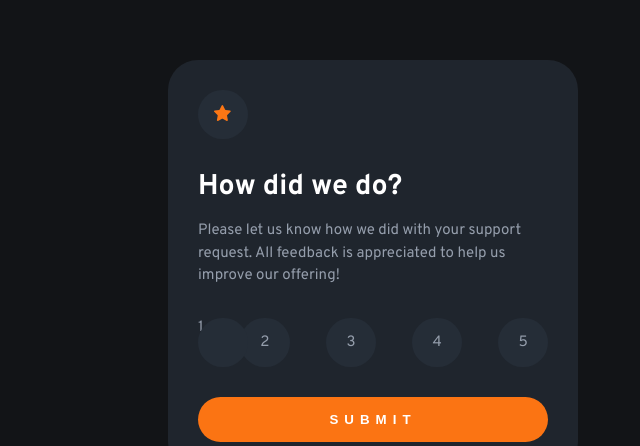
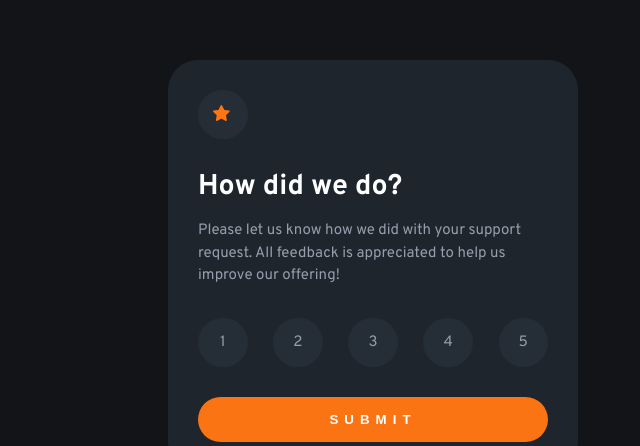
Before and after one commit to gszul/fm-interactive-rating-component-main, a plain HTML site: page index.html in a window 1280 px wide. Shown: the part 134-580 px from the top of the page, 267-907 px from the left. Drawn offline with Linux system fonts and the light colour scheme.

Commit message:
added support for Firefox (without :has)

```diff
--- a/index.html
+++ b/index.html
@@ -26,13 +26,26 @@
             <p>Please let us know how we did with your support request. All feedback is appreciated to help us improve our offering!</p>
             <form action="index.html" method="GET" onsubmit="displayThanks(event)">
                 <fieldset id="rate-wrapper">
-                    <label for="rate_1">1</label>
-                    <input type="radio" id="rate_1" class="circle" name="rate" value="1" required>
-                    <label class="circle" for="rate_2"><input type="radio" id="rate_2" name="rate" value="2" required>2</label>
-                    <label class="circle"><input type="radio" name="rate" value="3" required>3</label>
-                    <label class="circle"><input type="radio" name="rate" value="4" required>4</label>
-                    <label class="circle"><input type="radio" name="rate" value="5" required>5</label>
-                    <input type="radio" name="rate" value="6" required>
+                    <label for="rate_1" class="circle rate">
+                        <input type="radio" id="rate_1" class="circle" name="rate" value="1" required>
+                        <span>1</span>
+                    </label>
+                    <label for="rate_2" class="circle rate">
+                        <input type="radio" id="rate_2" class="circle" name="rate" value="2" required>
+                        <span>2</span>
+                    </label>
+                    <label for="rate_3" class="circle rate">
+                        <input type="radio" id="rate_3" class="circle" name="rate" value="3" required>
+                        <span>3</span>
+                    </label>
+                    <label for="rate_4" class="circle rate">
+                        <input type="radio" id="rate_4" class="circle" name="rate" value="4" required>
+                        <span>4</span>
+                    </label>
+                    <label for="rate_5" class="circle rate">
+                        <input type="radio" id="rate_5" class="circle" name="rate" value="5" required>
+                        <span>5</span>
+                    </label>
                 </fieldset>
                 <input type="submit" value="SUBMIT">
             </form>
--- a/styles.css
+++ b/styles.css
@@ -46,9 +46,6 @@ section {
     border-radius: 50%;
     padding: 1rem;
     background-color: var(--secondary-color);
-    text-align: center;
-    display: inline-block;
-    vertical-align: middle;
 }
 
 #star {
@@ -76,18 +73,30 @@ p {
     border: 0;
 }
 
+.rate {
+    display: grid;
+    position: relative;
+    align-items: center;
+    justify-content: center;
+    background: transparent;
+    z-index: 0;
+}
+
 input[type="radio"] {
     appearance: unset;
     position: absolute;
+    z-index: -1;
+
 }
 
-input[type="radio"]:checked {
+input[type="radio"]:checked,
+input[type="radio"]:checked + span {
     background-color: var(--checked-color);
     color: var(--primary-text-color);
 }
 
-#rate-wrapper > .circle:hover,
-#rate-wrapper > .circle:focus,
+input[type="radio"]:hover,
+input[type="radio"]:hover + span,
 input[type="submit"] {
     cursor: pointer;
     background-color: var(--primary-color);
```
